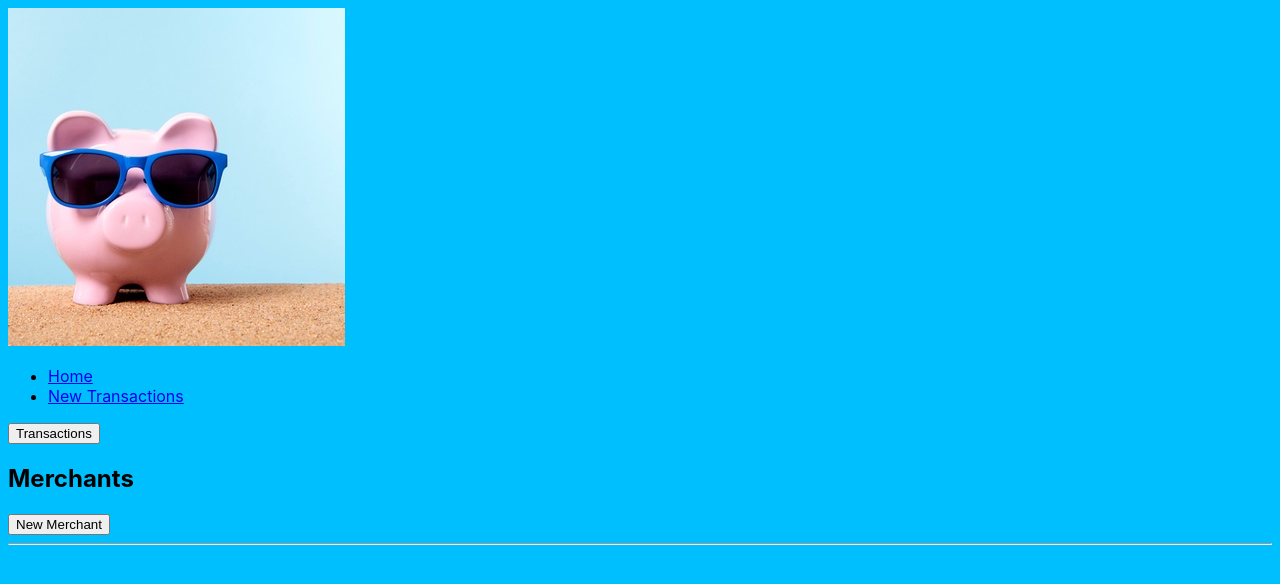
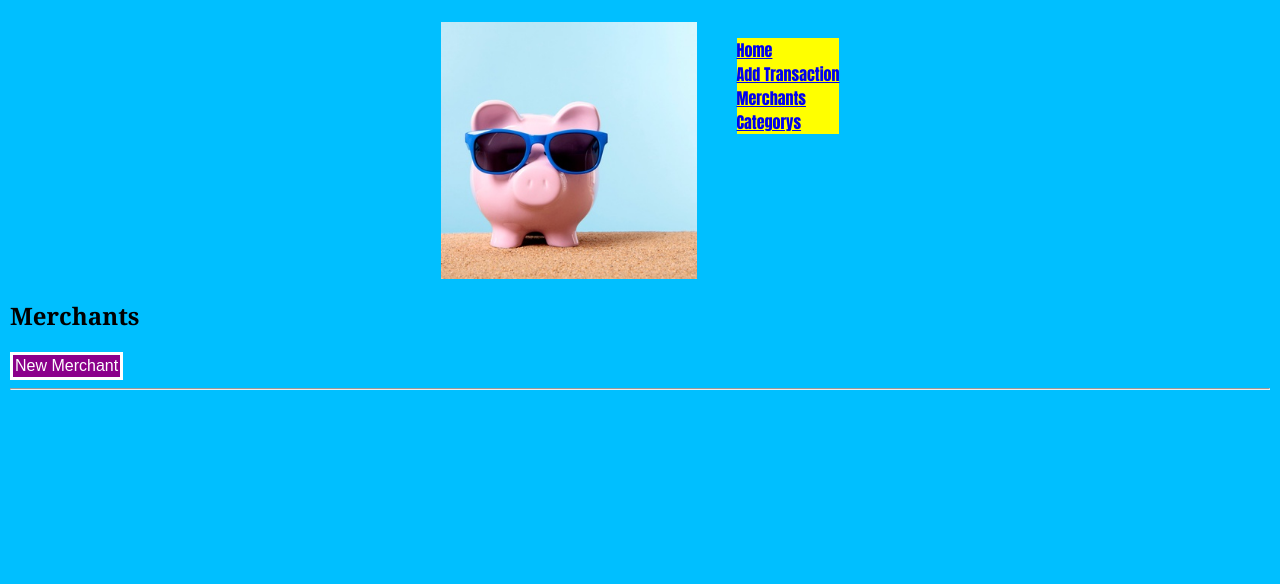
Before and after one commit to linseycurrie/Spending-Tracker, a Flask app: page /merchants in a window 1280 px wide. Shown: the top 584 px of the page. Run offline with Flask 2, Linux system fonts and the light colour scheme; data that the repository does not hold is empty; some libraries are stand-ins or nearby versions.

Commit message:
Working code

```diff
--- a/spending_tracker/controllers/transaction_controller.py
+++ b/spending_tracker/controllers/transaction_controller.py
@@ -72,4 +72,5 @@ def filter_category():
     filter = request.form['filter']
     filtered_transactions = transaction_repository.filter_by_category(filter)
     categorys = category_repository.select_all()
-    return render_template("transactions/index.html", transactions=filtered_transactions, categorys=categorys)
+    total = transaction_repository.total_amount(filtered_transactions)
+    return render_template("transactions/index.html", transactions=filtered_transactions, categorys=categorys, total=total)
--- a/spending_tracker/db/money_tracker.sql
+++ b/spending_tracker/db/money_tracker.sql
@@ -28,6 +28,5 @@ CREATE TABLE transactions(
     amount DECIMAL(19,2),
     category_id INT REFERENCES categorys(id) ON DELETE CASCADE,
     date DATE,
-    merchant_id INT REFERENCES merchants(id) ON DELETE CASCADE,
-    user_id INT REFERENCES users(id) ON DELETE CASCADE
+    merchant_id INT REFERENCES merchants(id) ON DELETE CASCADE
 );
--- a/spending_tracker/repositories/category_repository.py
+++ b/spending_tracker/repositories/category_repository.py
@@ -12,7 +12,7 @@ def save(category):
 def select_all():
     categorys =[]
 
-    sql = "SELECT * FROM categorys"
+    sql = "SELECT * FROM categorys ORDER BY name ASC"
     results = run_sql(sql)
 
     for row in results:
--- a/spending_tracker/repositories/merchant_repository.py
+++ b/spending_tracker/repositories/merchant_repository.py
@@ -13,7 +13,7 @@ def save(merchant):
 def select_all():
     merchants =[]
 
-    sql = "SELECT * FROM merchants"
+    sql = "SELECT * FROM merchants ORDER BY name ASC"
     results = run_sql(sql)
 
     for row in results:
--- a/spending_tracker/static/stylesheet.css
+++ b/spending_tracker/static/stylesheet.css
@@ -1,23 +1,88 @@
 body {
-    font-family: -apple-system, BlinkMacSystemFont, 'Segoe UI', Roboto, Oxygen, Ubuntu, Cantarell, 'Open Sans', 'Helvetica Neue', sans-serif;
+    font-family: Cambria, Cochin, Georgia, Times, 'Times New Roman', serif;
     background-color: deepskyblue;
+    display: grid;
+    grid-row: 2fr 2fr 2fr;
+    grid-column: 2fr 2fr 2fr;
+    padding: 10px;
+    margin: 100px;
+    display: inline;
+    border: 10px;
+    border: deeppink;
+    border-width: 10px;
+}
+
+.container {
+    margin: 10px;
+}
+
+header{
+    display: flex;
+    justify-content: center;
+}
+
+nav > ul {
 
 }
 
-table {
-    border-style: solid;
-    border: dimgray;
-    padding: 10px;
+nav > ul > li {
+    background-color: rgb(255, 255, 0);
+    color: darkslateblue;
+    list-style: none;
+    font-family: Impact, Haettenschweiler, 'Arial Narrow Bold', sans-serif;
+    margin: 0px;
+    padding: 0px;
+    font-weight: bolder;
 }
 
-img {
-    max-width: 50%;
 
+input {
+    width: 80%;
+    background-color: thistle;
+    position: center;
+    padding: 10px;
+    margin: 10px;
+}
 
+body > header > img {
+    max-width: 20%;
+    max-height: auto;
+    resize: 10%;
+}
+
+.user-button {
+    color: white;
 }
 
 .flex-container {
     display: flex;
-    flex-flow: row wrap;
     flex-direction: row;
+    justify-content: space-evenly;
 }
+
+.grid-content {
+    display: grid;
+    grid-template-rows: 2fr 2fr;
+    grid-template-columns: 1fr;
+}
+
+.following {
+    grid-row-start: 2;
+}
+
+
+button{
+        background-color: darkmagenta;
+        border: solid;
+        color: white;
+        padding: 2px;
+        text-align: center;
+        text-decoration: wavy;
+        display: inline-block;
+        font-size: 16px;
+      }
+.icon-button{
+    background-color: white;
+    background-origin: none;
+    padding: 5px;
+}
--- a/spending_tracker/templates/base.html
+++ b/spending_tracker/templates/base.html
@@ -4,7 +4,6 @@
     <meta charset="UTF-8">
     <meta name="viewport" content="width=device-width, initial-scale=1.0">
     <link rel="stylesheet" href="{{ url_for('static', filename='stylesheet.css') }}">
-    <title>Spending Tracker</title>
 </head>
 <body>
     <header>
@@ -12,18 +11,18 @@
         <nav>
             <ul>
                 <li><a href="/">Home</a></li>
-                <li><a href="/transactions/new">New Transactions</a></li>
+                <li><a href="/transactions/new">Add Transaction</a></li>
+                <li><a href="/merchants">Merchants</a></li>
+                <li><a href="/categorys">Categorys</a></li>
             </ul>
-            <form action="/transactions">
-                <button>Transactions</button></form>
         </nav>
+    </header>
+    <div class="container">
+        {% block content %}
 
+        {% endblock %}
+    </div>
 
-    </header>
-
-    {% block content %}
-
-    {% endblock %}
 
 </body>
 </html>
--- a/spending_tracker/templates/categorys/index.html
+++ b/spending_tracker/templates/categorys/index.html
@@ -2,9 +2,9 @@
 {% block content %}
 
 <h2>Categorys</h2>
+
+<form action="/categorys/new"><button>Add Category</button></form>
 <hr>
-
-<a href="/categorys/new">Add a Category</a>
 
 <table style="width:80%">
     <thead>
--- a/spending_tracker/templates/merchants/index.html
+++ b/spending_tracker/templates/merchants/index.html
@@ -7,9 +7,10 @@
     <button>New Merchant</button>  </form>
 
 <hr>
+<div class="flex-container">
 {% for merchant in merchants %}
-    <div class="flex-container">
-        <div class="content">
+
+        <div class="grid-content">
             {{ merchant.name }}<br>
             {{ merchant.location }}<br>
             Activated:
@@ -20,13 +21,16 @@
         {% endif %}<br>
         <br>
         </div>
+        <div class="following">
         <form action="/merchants/{{ merchant.id }}/edit">
             <button>Edit</button></form>
         <form action="/merchants/{{merchant.id}}/delete" method="POST">
             <button>Delete</button></form>
         <br>
-    </div>
+        </div>
+
 {% endfor %}
-</form>
+</div>
+
 
 {% endblock %}
--- a/spending_tracker/templates/transactions/index.html
+++ b/spending_tracker/templates/transactions/index.html
@@ -10,7 +10,7 @@
 <hr>
 
 
-<table style="width:80%;">
+<table class="table" style="width:80%;">
     <thead>
     <tr>
         <th>Category</th>
@@ -40,7 +40,7 @@
     <tfoot>
         <tr>
             <th id="total" colspan="2" style="text-align: center;">Total: </th>
-            <td style="text-align: center;">{{total}}</td>
+            <td style="text-align: center;"><u>{{total}}</u></td>
         </tr>
     </tbody>
 </table>
```
Also changed, not shown: spending_tracker/templates/categorys/new.html (+2 -19 lines), spending_tracker/templates/index.html (+7 -2 lines), spending_tracker/templates/merchants/new.html (+5 -2 lines), spending_tracker/templates/users/new.html (+4 -4 lines).
